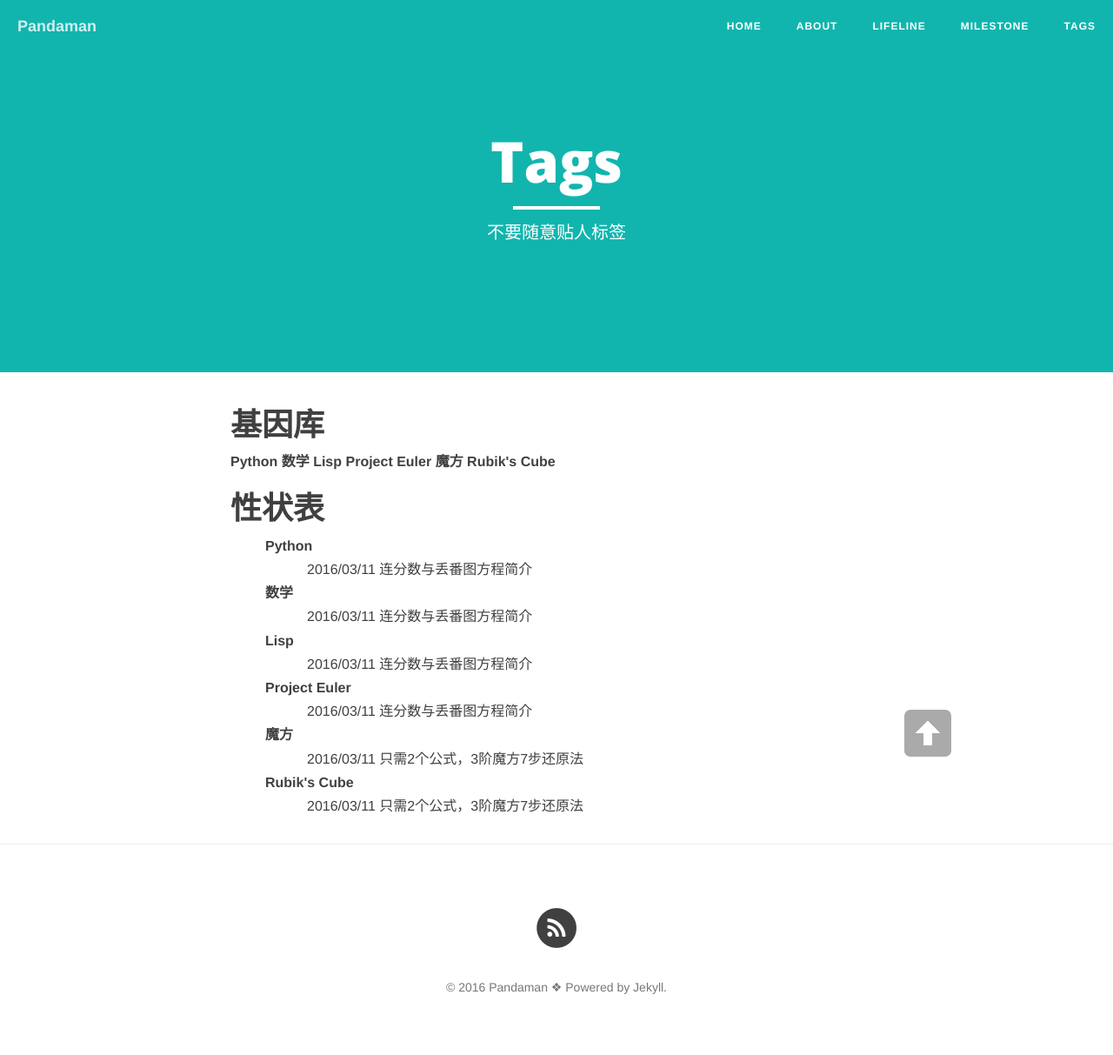
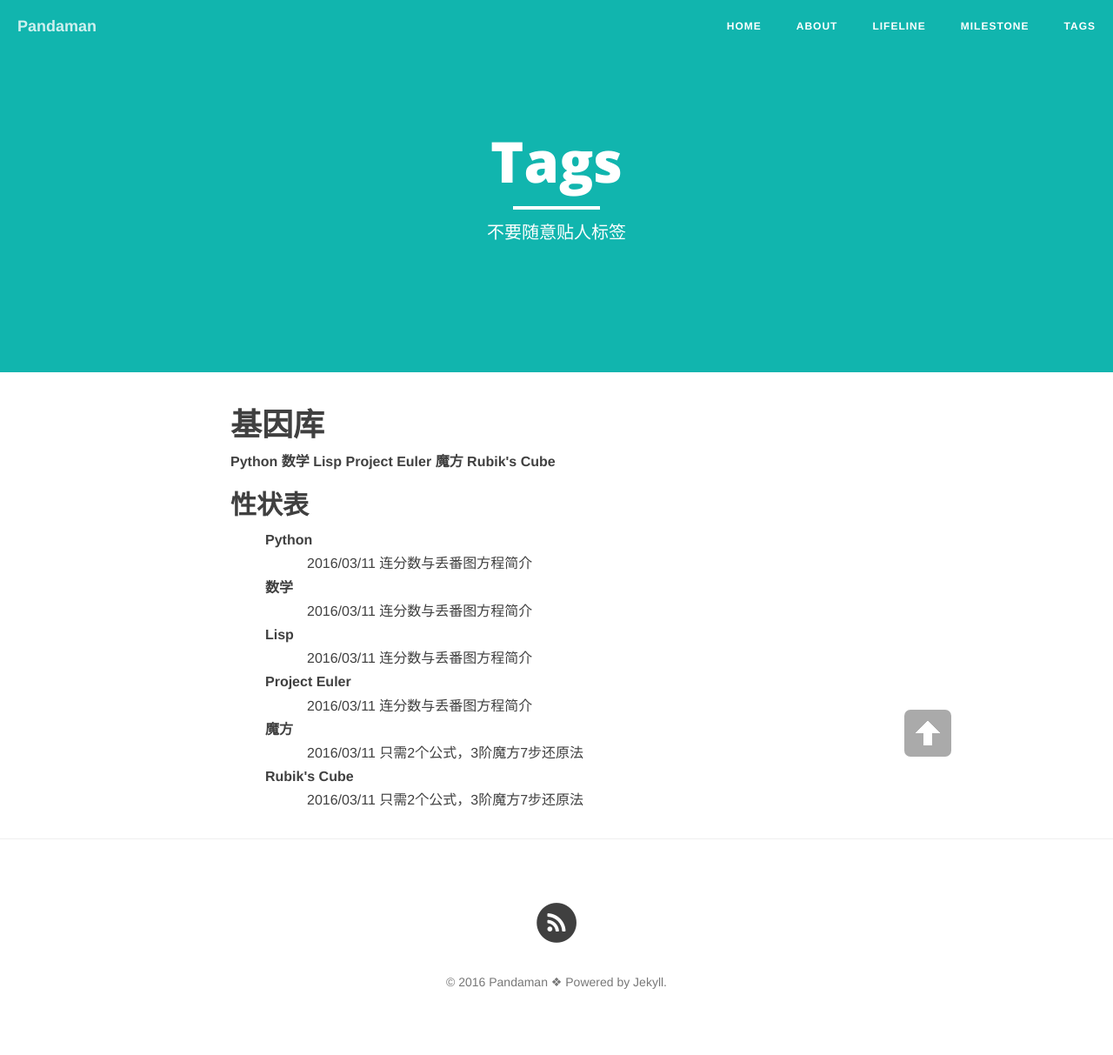
Before and after one commit to ceares/ceares.github.io, a Jekyll site: the page built from tags.md, in a window 1280 px wide. Shown: the whole page at 87% size. Built offline with Jekyll 4.4.1, drawn with Linux system fonts in a browser that asks for light colours; nearby versions of some CDN libraries; library files that are not in the unit come from our copies.

Commit message:
Update tags.md

```diff
--- a/tags.md
+++ b/tags.md
@@ -16,7 +16,7 @@ header-img: "img/semantic.jpg"
 {% endfor %}
 </div>
 
-# 性状表
+## 性状表
 
 <ul class="listing" style="list-style-type: none;font-weight:bold;">
 {% for tag in site.tags %}
```
